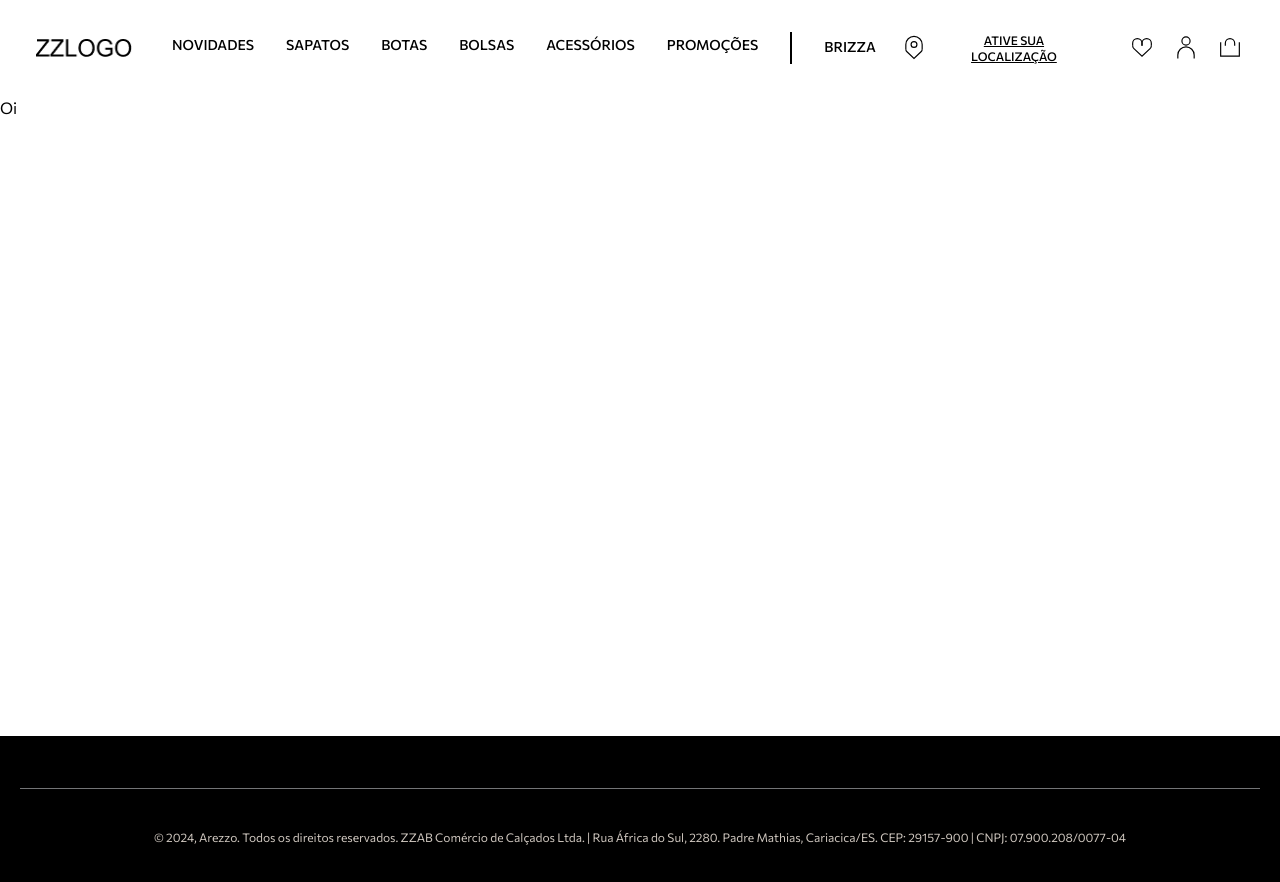
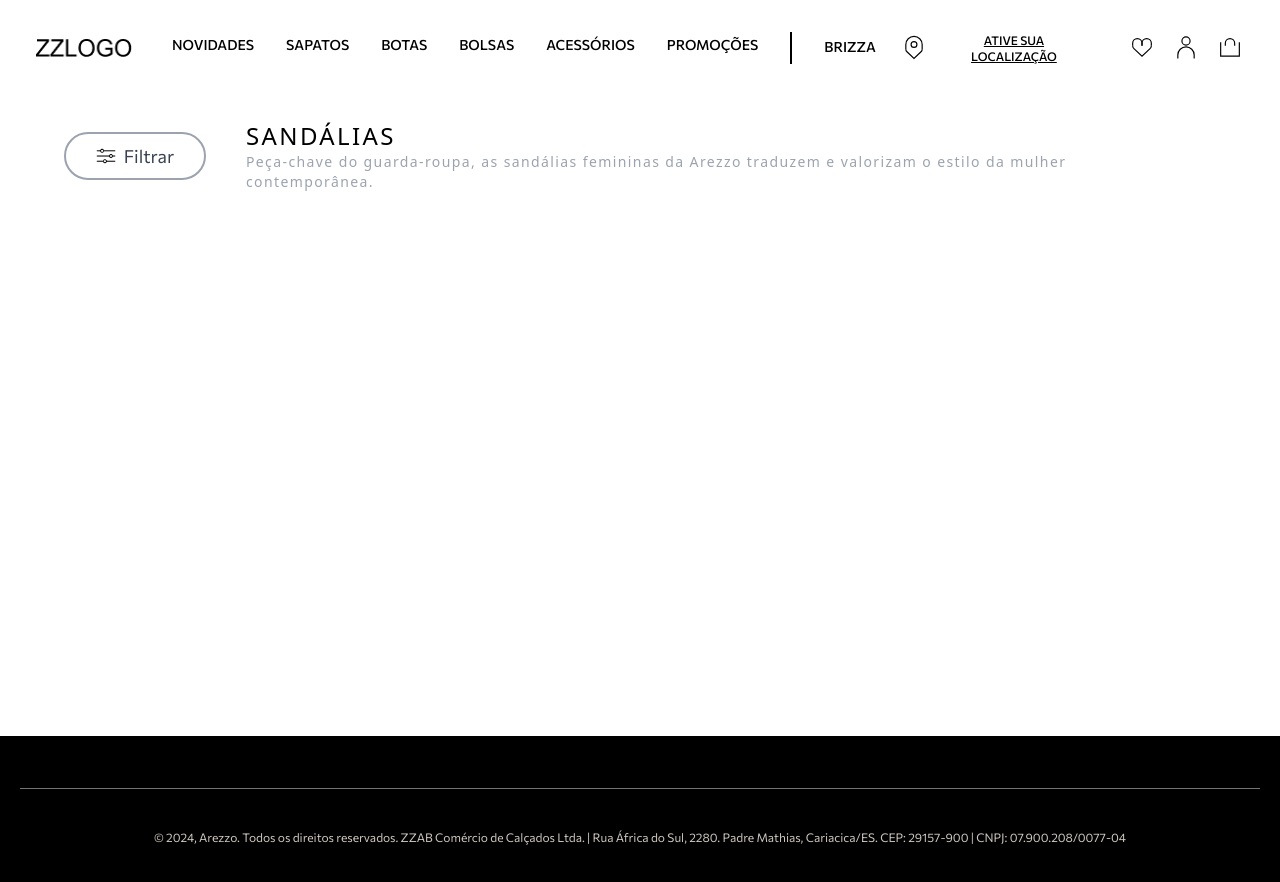
Before and after one commit to AnaLuizaRChiamenti/projeto-arezzo-web, a Next.js app: page /novidades in a window 1280 px wide. Shown: the top 882 px of the page. Built offline with nearby package versions, Linux system fonts and the light colour scheme.

Commit message:
feat: criado a parte de filtro e titulo da home de pdc

```diff
--- a/src/pages/novidades/index.tsx
+++ b/src/pages/novidades/index.tsx
@@ -1,3 +1,30 @@
-export default function homePDC() {
-  return <h1>Oi</h1>;
+import Image from 'next/image';
+import icon_filter from '/public/Images/Icones/icon-filter.png';
+
+export default function HomePDC() {
+  return (
+    <section className="flex items-center justify-center py-6 md:justify-start md:px-10 lg:px-16">
+      <button className="flex items-center justify-center px-7 py-2 border-2 border-gray-400 rounded-full hover:bg-gray-300 transform bg-transparent md:w-36 lg:w-48 lg:h-16 xl:w-36 xl:h-12">
+        <Image
+          src={icon_filter}
+          alt="Ícone de filtrar"
+          width={20}
+          className="mr-2 md:w-6 lg:w-8 xl:w-5"
+        />
+        <span className="text-gray-700 md:text-lg lg:text-2xl xl:text-lg">
+          Filtrar
+        </span>
+      </button>
+
+      <div className="px-10">
+        <h3 className="uppercase tracking-widest md:text-lg lg:text-2xl xl:text-2xl font-sans">
+          Sandálias
+        </h3>
+        <p className="hidden md:flex md:tracking-widest md:text-base lg:text-xl xl:text-sm font-sans text-gray-400">
+          Peça-chave do guarda-roupa, as sandálias femininas da Arezzo traduzem
+          e valorizam o estilo da mulher contemporânea.{' '}
+        </p>
+      </div>
+    </section>
+  );
 }
```
Also changed, not shown: public/Images/Icones/icon-filter.png (added).
